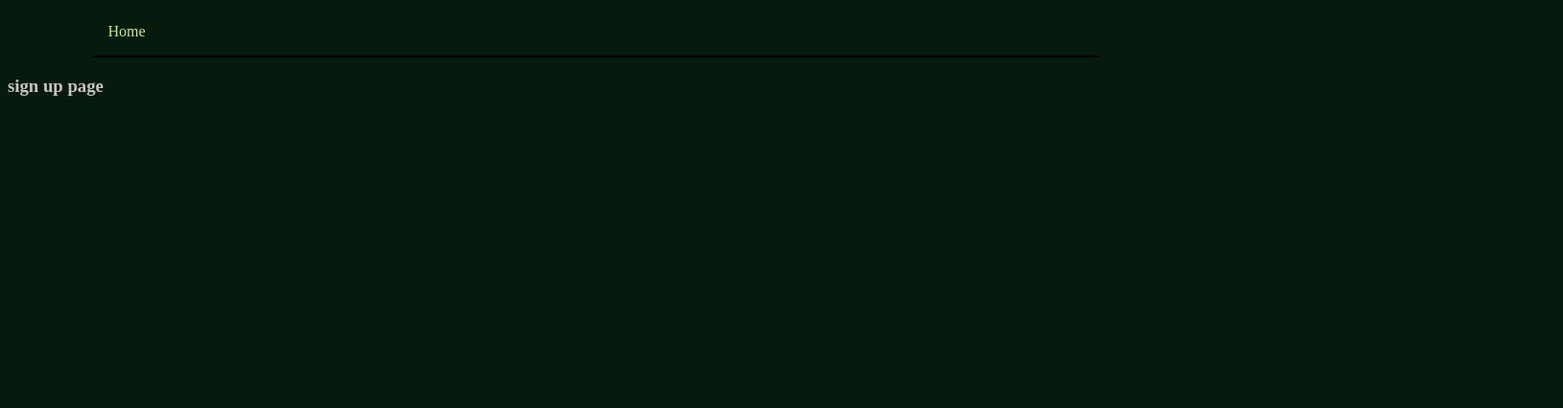
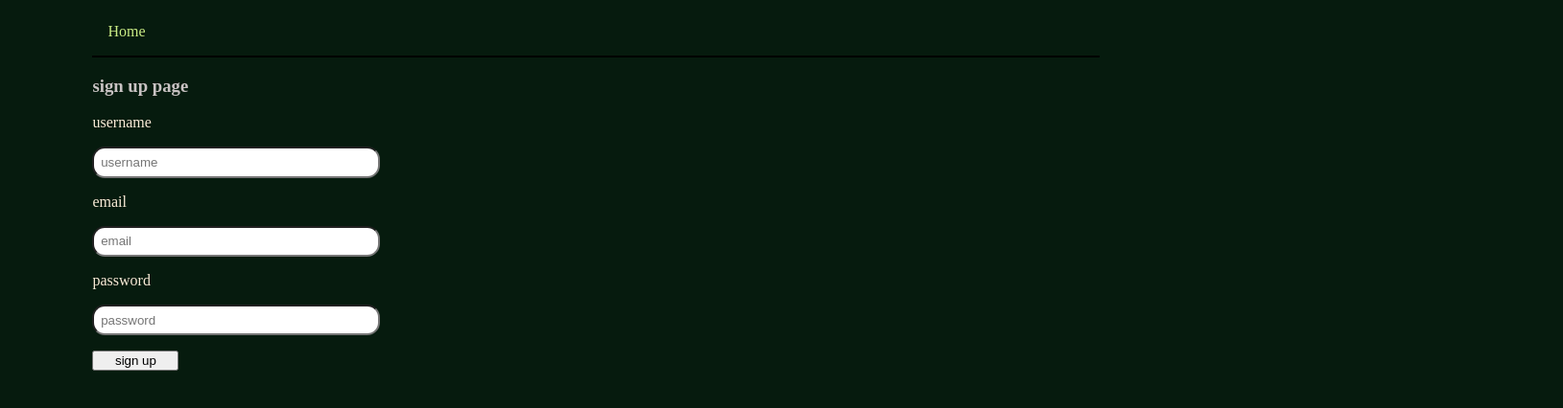
Before and after one commit to pbogonko/node.js-, a website: page nodeJsExercise/views/signup.html in a window 1280 px wide. Shown: the whole page at 96% size, 1629 px wide, since content can reach past the window. Drawn offline with Linux system fonts and the light colour scheme; files that its build step writes are made by us from their sources.

```diff
--- a/nodeJsExercise/css/style.css
+++ b/nodeJsExercise/css/style.css
@@ -1,5 +1,6 @@
 body{
     background-color: rgb(6, 27, 14);
+
 }
 .navbar{
     display:flex;
@@ -21,6 +22,9 @@
     padding-left: 7%;
     padding-right: 20%;
     padding-bottom: 2%;
+    width: 100vw;
+    display: flex;
+    flex-direction: column;
 
 }
 h2,h3{
@@ -29,3 +33,19 @@
 p{
     color: azure;
 }
+form{
+    display:flex;
+    flex-direction: column;
+    row-gap: 1em;
+    width:300px;
+}
+label{
+    color: antiquewhite;
+}
+button{
+    width: 90px;
+}
+input{
+    padding: 0.5em;
+    border-radius: 1em;
+}
--- a/nodeJsExercise/views/signup.html
+++ b/nodeJsExercise/views/signup.html
@@ -11,7 +11,25 @@
 
         <a href="/index.html" class="signup">Home</a>
     </nav>
-    <h3>sign up page</h3>
+
+    <div class="main">
+        <h3>sign up page</h3>
+    <form action="">
+        <label for="username">
+            username
+        </label>
+        <input type="text" placeholder="username" name="username">
+        <label for="email">
+            email
+        </label>
+        <input type="email" placeholder="email" name="email">
+        <label for="mail">
+            password
+        </label>
+        <input type="password" placeholder="password" name="password">
+        <button>sign up</button>
+    </form>
+    </div>
 
 </body>
 </html>
```
